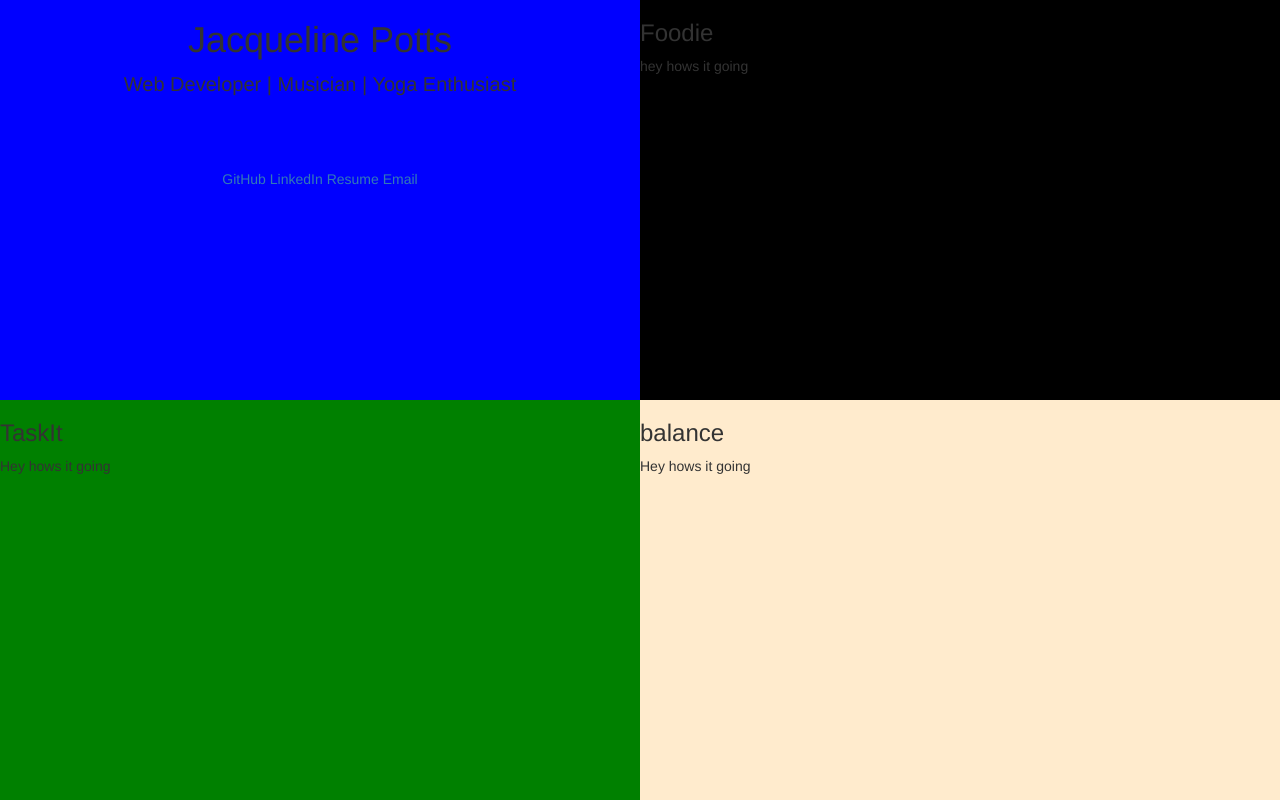
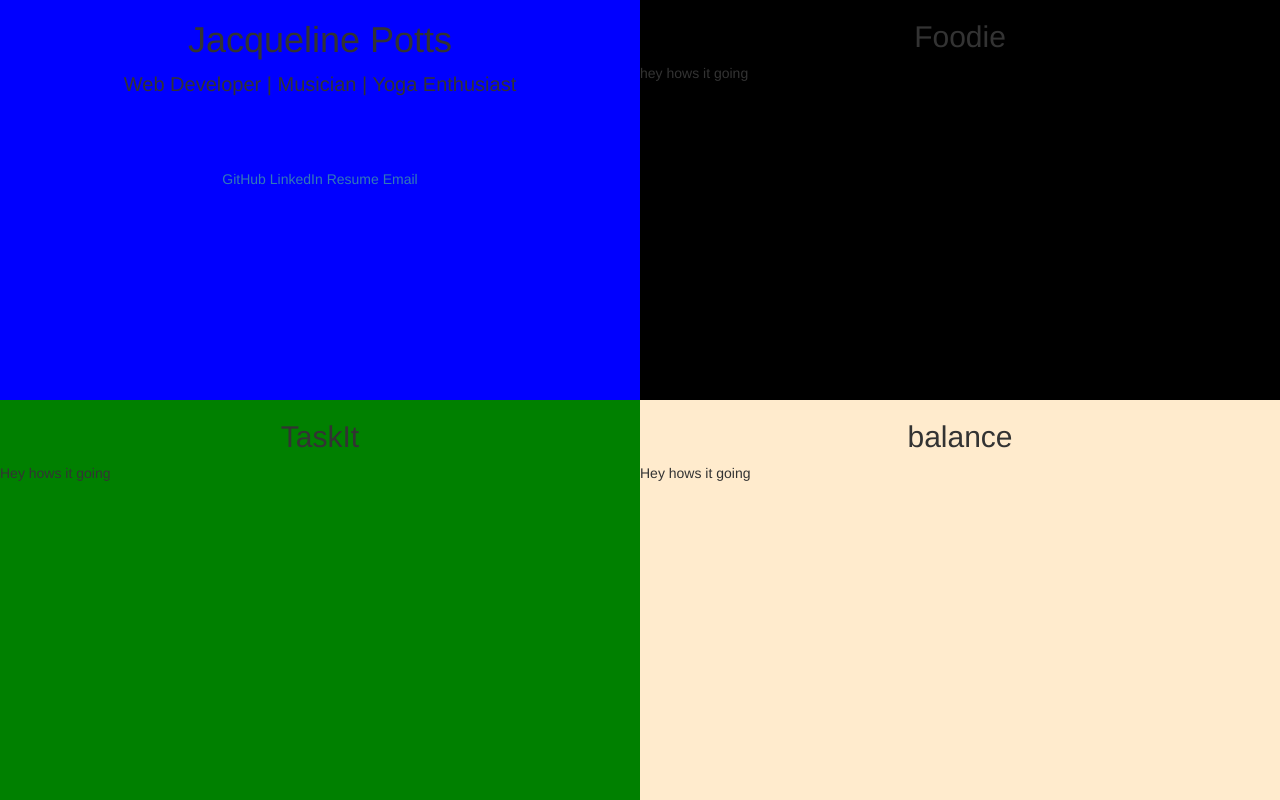
Before and after one commit to jpotts244/portfolio-website, a plain HTML site: page index.html in a window 1280 px wide. Drawn offline with nearby package versions, Linux system fonts and the light colour scheme.

Commit message:
styles project titles

```diff
--- a/index.html
+++ b/index.html
@@ -23,7 +23,7 @@
 
 			<div class="col-md-6 foodie-box">
 				<div class="foodie-show-box">
-					<h3>Foodie</h3>
+					<h2 class="project-title">Foodie</h2>
 					<p>hey hows it going</p>
 				</div>
 				<div class="foodie-content" style="display:none;">
@@ -36,7 +36,7 @@
 		<div class="row">
 			<div class="col-md-6 task-box">
 				<div class="task-show-box">
-					<h3>TaskIt</h3>
+					<h2 class="project-title">TaskIt</h2>
 					<p>Hey hows it going</p>
 				</div>
 				<div class="task-content" style="display:none;">
@@ -47,7 +47,7 @@
 			</div>
 			<div class="col-md-6 balance-box">
 				<div class="balance-show-box">
-					<h3>balance</h3>
+					<h2 class="project-title">balance</h2>
 					<p>Hey hows it going</p>
 				</div>
 				<div class="balance-content" style="display:none;">
--- a/style.css
+++ b/style.css
@@ -29,6 +29,11 @@ body {
 .links {
 	text-align: center;
 	padding: 10%;
+}
+
+.project-title {
+	text-align: center;
+
 }
 
 .foodie-box, .task-box, .balance-box  {
```
